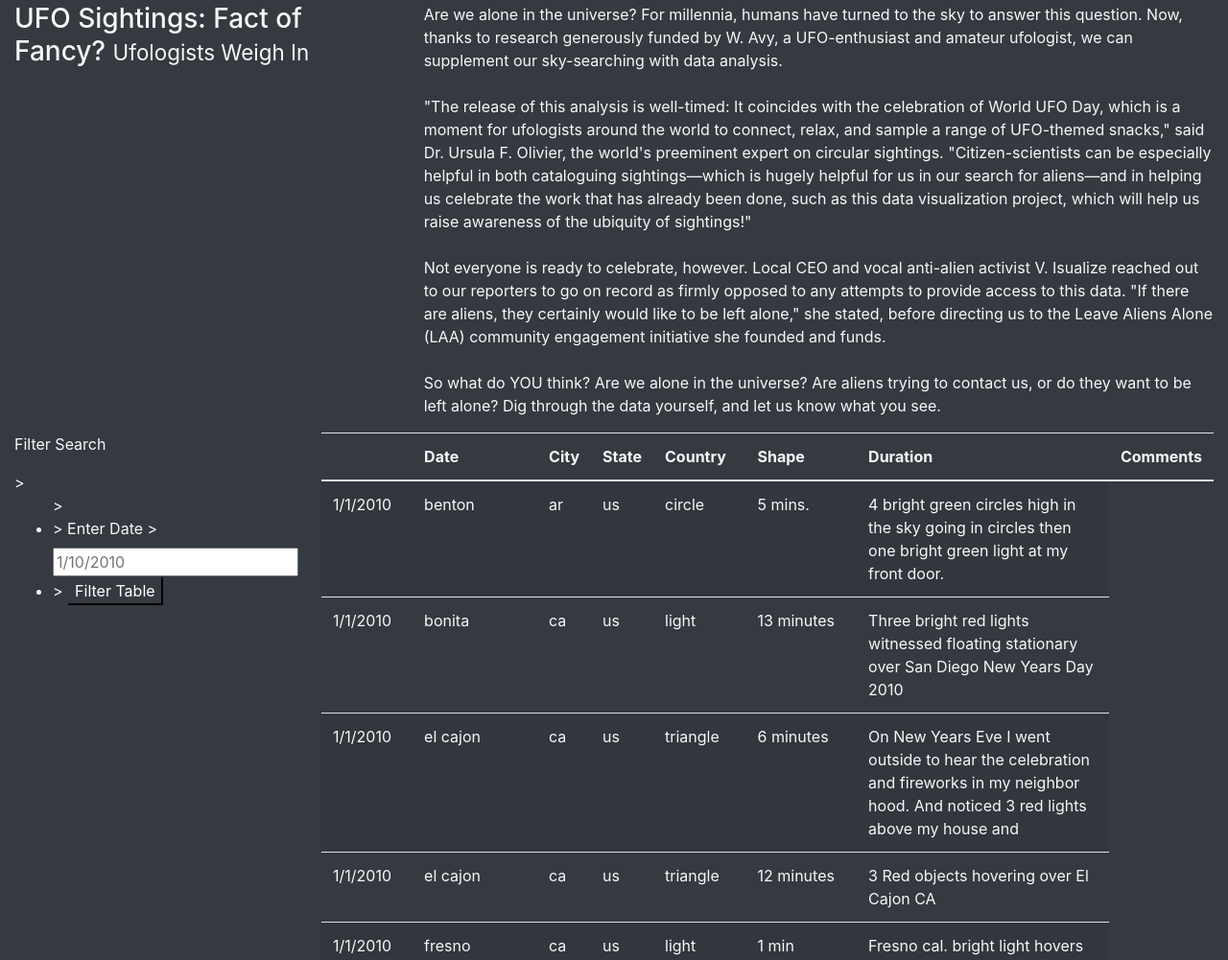
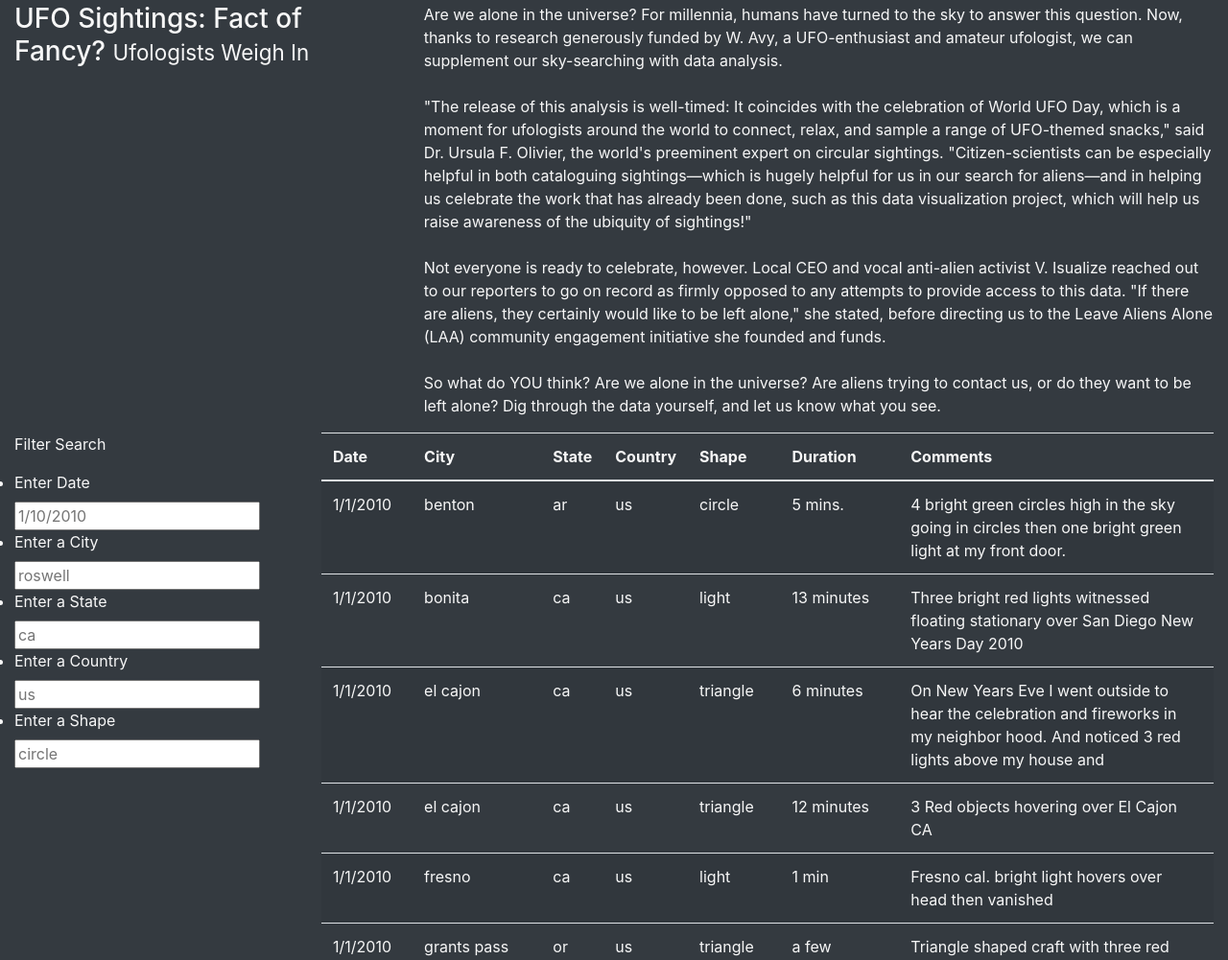
Before and after one commit to Monica-Ramos/UFO, a plain HTML site: page index.html in a window 1280 px wide. Shown: the part 288-1289 px from the top of the page at 96% size. Drawn offline with nearby package versions, Linux system fonts and the light colour scheme.

Commit message:
updating index.html file

```diff
--- a/index.html
+++ b/index.html
@@ -15,18 +15,19 @@
 </head>
 
 <body class="bg-dark"></body>
+    <!-- Add wrapper to group elements-->
     <div class="wrapper">
-
+        <!-- Build the navbar-->
         <nav class="navbar navbar-dark bg-dark navbar-expand-lg">
             <a class="navbar-brand" href="index.html">UFO Sightings</a>
         </nav>
     </div>
-
+    <!-- Add the jumbotron-->
     <div class="jumbotron">
         <h1 class="display-4">The Truth is Out There</h1>
     </div>
 
-
+    <!-- Add the article title and paragraph-->
     <div class="container-fluid">
         <div class="row">
           <div class="col-md-4">
@@ -36,42 +37,78 @@
             <p>
               Are we alone in the universe? For millennia, humans have turned to the sky to answer this question. Now, thanks to research generously funded by W. Avy, a UFO-enthusiast and amateur ufologist, we can supplement our sky-searching with data analysis.<br><br>"The release of this analysis is well-timed: It coincides with the celebration of World UFO Day, which is a moment for ufologists around the world to connect, relax, and sample a range of UFO-themed snacks," said Dr. Ursula F. Olivier, the world's preeminent expert on circular sightings. "Citizen-scientists can be especially helpful in both cataloguing sightings—which is hugely helpful for us in our search for aliens—and in helping us celebrate the work that has already been done, such as this data visualization project, which will help us raise awareness of the ubiquity of sightings!"<br><br>Not everyone is ready to celebrate, however. Local CEO and vocal anti-alien activist V. Isualize reached out to our reporters to go on record as firmly opposed to any attempts to provide access to this data. "If there are aliens, they certainly would like to be left alone," she stated, before directing us to the Leave Aliens Alone (LAA) community engagement initiative she founded and funds.<br><br>So what do YOU think? Are we alone in the universe? Are aliens trying to contact us, or do they want to be left alone? Dig through the data yourself, and let us know what you see.
 
-
             </p>
           </div>
         </div>
       </div>
 
+    <!--Create the table filter-->
     <div class="container-fluid">
         <div class="row">
         <!-- Add the filter section-->
           <div class="col-md-3">
-            <form class="bg-dark">
+          <div class="filters">
+            <form class="bg-dark" ;class="list-group">
                 <p>Filter Search</p>
 
-                <!-- Starting unordered list-->>
-                <ul class="bg-dark">
+                <!-- Starting unordered list-->
+                <ul class="list-group"; class="bg-dark">
 
-                    <!-- Add the list elements-->>
-                    <li class="bg-dark" ; style="font-family: inherit; font-size: 1rem;">
-                        <!-- Add label tag-->>
+                    <!-- Add the list elements-->
+                    <li class="bg-dark" ; class="list-group-item" >
+                        <!-- Add label tag-->
                         <label for="date">Enter Date</label>
-                        <!-- Add input tag-->>
+                        <!-- Add input tag-->
                         <input type="text" placeholder="1/10/2010" id="datetime" />
                     </li>
 
-                    <li class="bg-dark"; style="font-family: inherit; font-size: 1rem;">
-                        <!-- Add a button tag-->>
-                        <button id="filter-btn" type="button" class="btn-dark">Filter Table</button>
+                    <!--Adding city list-->
+                    <li class="bg-dark" ; class="list-group-item" >
+                      <!-- Add label tag-->
+                      <label for="city">Enter a City</label>
+                      <!-- Add input tag-->
+                      <input type="text" placeholder="roswell" id="city" />
 
                     </li>
+
+                    <!--Adding state list-->
+                    <li class="bg-dark" ; class="list-group-item" >
+                      <!-- Add label tag-->
+                      <label for="state">Enter a State</label>
+                      <!-- Add input tag-->
+                      <input type="text" placeholder="ca" id="state" />
+
+                    </li>
+
+
+                    <!--Adding country list-->
+                    <li class="bg-dark" ; class="list-group-item" >
+                      <!-- Add label tag-->
+                      <label for="country">Enter a Country</label>
+                      <!-- Add input tag-->
+                      <input type="text" placeholder="us" id="country" />
+
+                    </li>
+
+                    <!--Adding shape list-->
+                    <li class="bg-dark" ; class="list-group-item" >
+                      <!-- Add label tag-->
+                      <label for="shape">Enter a Shape</label>
+                      <!-- Add input tag-->
+                      <input type="text" placeholder="circle" id="shape" />
+
+                    </li>
+
+
+
+
 
                 </ul>
 
             </form>
 
 
-
+          </div>
           </div>
 
 
@@ -81,7 +118,7 @@
             <table class="table table-striped">
                 <thead>
                     <tr>
-                    <th>
+
                         <th>Date</th>
                         <th>City</th>
                         <th>State</th>
@@ -89,7 +126,7 @@
                         <th>Shape</th>
                         <th>Duration</th>
                         <th>Comments</th>
-                    </th>
+
                     </tr>
                 </thead>
                 <tbody></tbody>
@@ -99,8 +136,11 @@
         </div>
     </div>
     <!-- Add our scripts -->
+    <!--A link to a D3.js CDN-->
     <script src="https://cdnjs.cloudflare.com/ajax/libs/d3/4.11.0/d3.js"></script>
+    <!--The file path to data.js-->
     <script src="static/js/data.js"></script>
+    <!--The file path to app.js-->
     <script src="static/js/app.js"></script>
 
 
```
